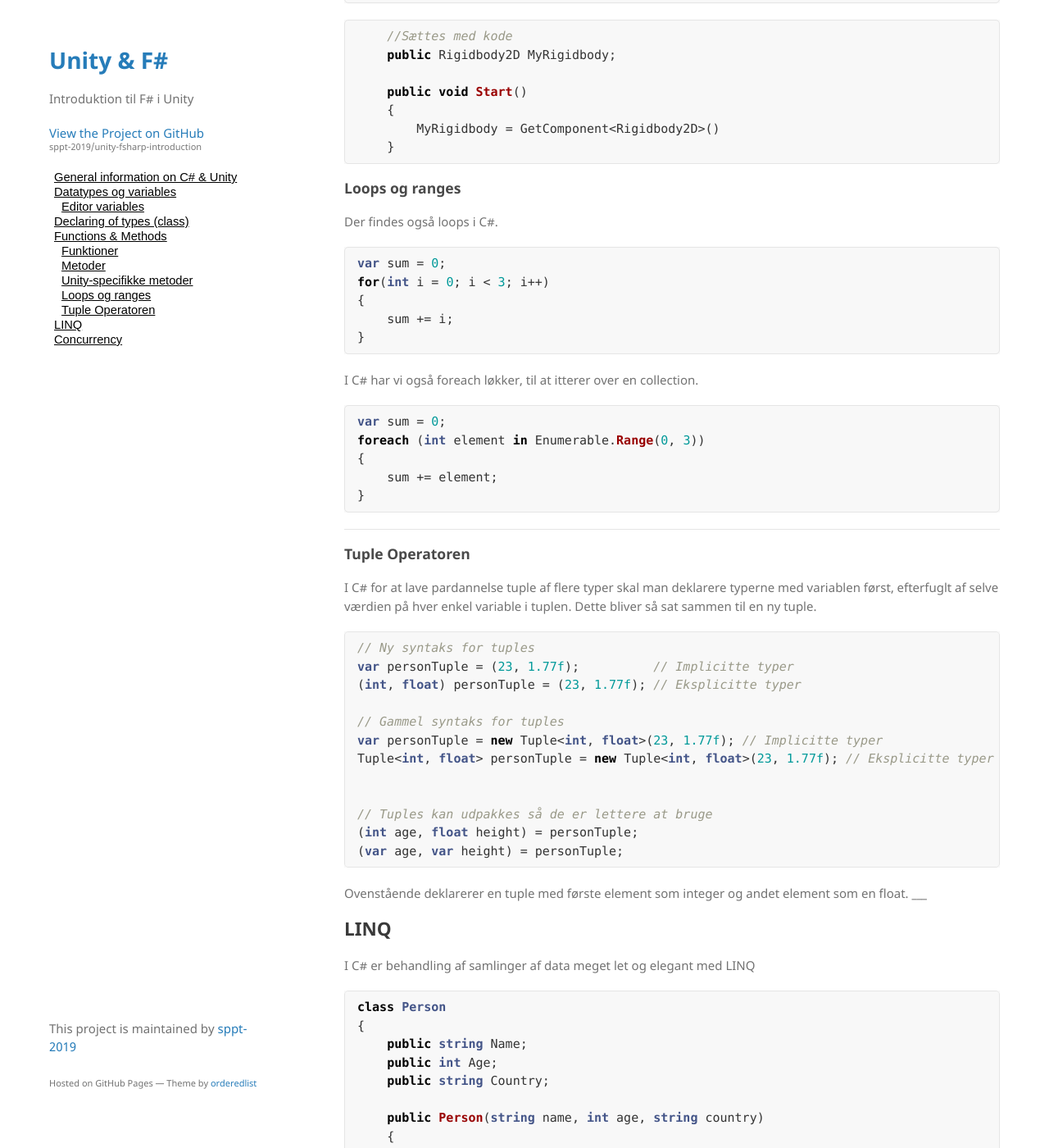
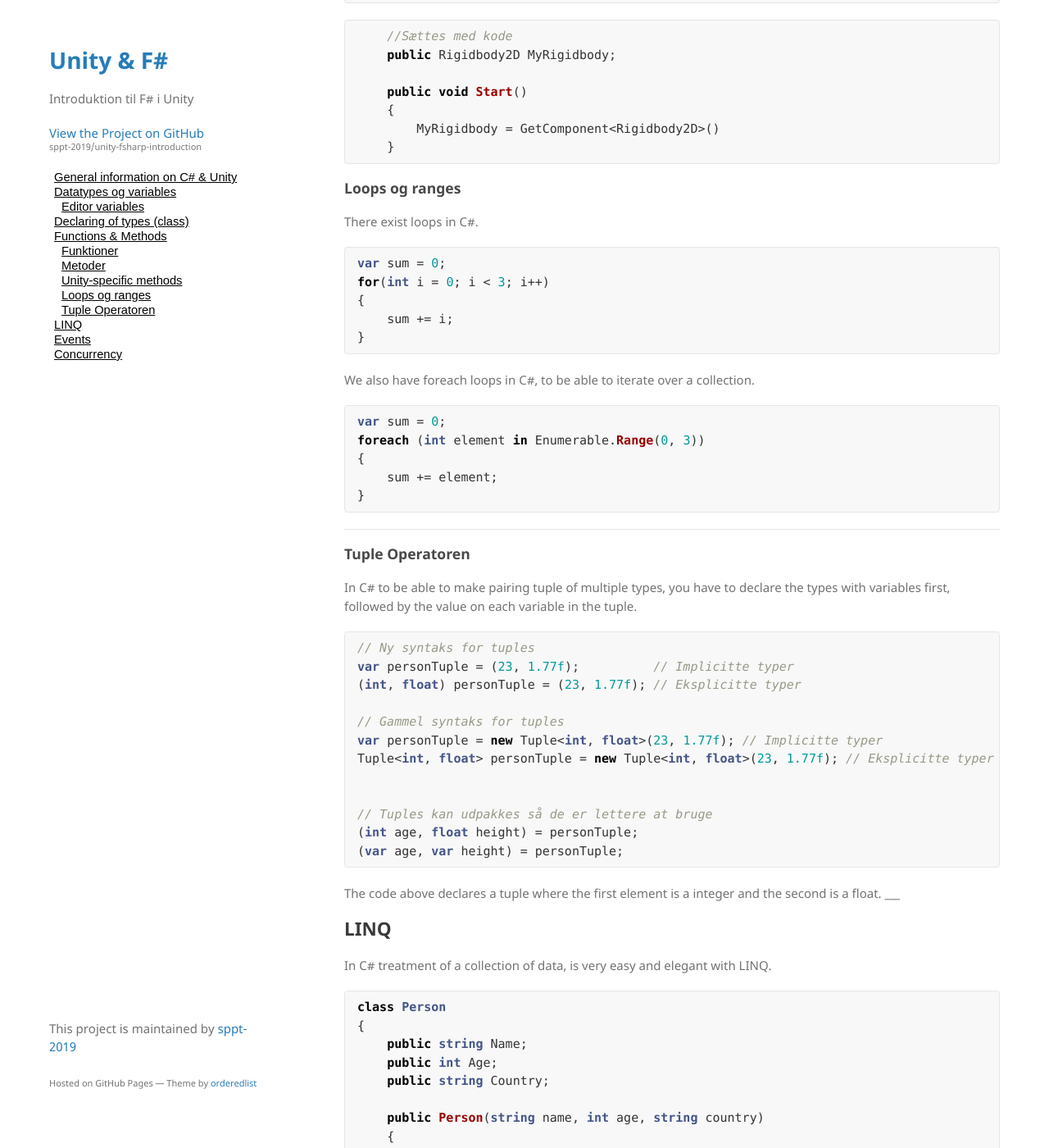
Before and after one commit to sppt-2019/unity-fsharp-introduction, a Jekyll site: the page built from csharp-eng.md, in a window 1280 px wide and 1400 px high, scrolled down 2794 px. Shown: the whole window at 82% size. Built offline with Jekyll 4.4.1, drawn with Linux system fonts in a browser that asks for light colours; our own code applies the rules of GitHub Pages for plain Markdown files; some of the changed text lies outside the part shown.

Commit message:
Translated flavour text to english

````diff
--- a/csharp-eng.md
+++ b/csharp-eng.md
@@ -80,11 +80,11 @@ class MoveForward : MonoBehaviour
 }
 ```
 
-### Unity-specifikke metoder
-Her giver vi nogle eksempler på Unity-specifikke metoder du måske kan få brug for.
+### Unity-specific methods
+Here we gives some examples of Unity-specific methods you might get a need to use.
 
 #### Instantiate
-Instantiering i C# Unity gøres det på denne måde.
+Instanciating in C# Unity is done this way.
 ```csharp
     //Type 'GameObject' via casting
     gObj = GameObject.Instantiate(prefab, transform.position, Quaternion.identity) as GameObject;
@@ -94,8 +94,8 @@ Instantiering i C# Unity gøres det på denne måde.
     gameObject = GameObject.Instantiate<GameObject>(prefab, transform.position, Quaternion.identity);
 ```
 
-#### Component referencer
-Ligesom i C# er der to måder at få referencer til Components på: I editoren med `[<SerializeField>]` eller i koden med `GetComponent<T>`.
+#### Component reference
+Like in C# there is two ways to reference to Components: In the editor with `[<SerializeField>]` or in the code with `GetComponent<T>`.
 
 ```csharp
     //Sættes i editoren
@@ -135,7 +135,7 @@ member this.OnMouseDown() =
 -->
 
 ### Loops og ranges
-Der findes også loops i C#.
+There exist loops in C#.
 ```csharp
 var sum = 0;
 for(int i = 0; i < 3; i++)
@@ -143,7 +143,7 @@ for(int i = 0; i < 3; i++)
     sum += i;
 }
 ```
-I C# har vi også foreach løkker, til at itterer over en collection.
+We also have foreach loops in C#, to be able to iterate over a collection.
 
 ```csharp
 var sum = 0;
@@ -155,7 +155,7 @@ foreach (int element in Enumerable.Range(0, 3))
 ___
 
 ### Tuple Operatoren
-I C# for at lave pardannelse tuple af flere typer skal man deklarere typerne med variablen først, efterfuglt af selve værdien på hver enkel variable i tuplen. Dette bliver så sat sammen til en ny tuple.
+In C# to be able to make pairing tuple of multiple types, you have to declare the types with variables first, followed by the value on each variable in the tuple.
 
 ```csharp
 // Ny syntaks for tuples
@@ -171,10 +171,10 @@ Tuple<int, float> personTuple = new Tuple<int, float>(23, 1.77f); // Eksplicitte
 (int age, float height) = personTuple;
 (var age, var height) = personTuple;
 ```
-Ovenstående deklarerer en tuple med første element som integer og andet element som en float.
+The code above declares a tuple where the first element is a integer and the second is a float.
 ___
 ## LINQ
-I C# er behandling af samlinger af data meget let og elegant med LINQ
+In C# treatment of a collection of data, is very easy and elegant with LINQ.
 
 ```csharp
 class Person
@@ -222,10 +222,10 @@ var namesOnly = persons
 var percentageScadinavians = (persons
                                 .Where(person => person.Country == "Norway" || person.Country == "Valhal")
                                 .Count() / persons.Length) * 100;
-
+```
 ___
 ## Events
-For at erklære et event i en given klasse skal man have to ting. Først skal eventet navngives og derudover skal man huske at `Invoke` eventet in en metode
+To be able to declare a event in a given class you have to make two things. First the event needs a name and then you need to remember to `Invoke` the event in a method.
 ```csharp
 public event EventHandler StuffHappened;
 
@@ -239,9 +239,9 @@ private void ProcessStuff()
     }
 }
 ```
+Handlers need to be added as functions.
+If you are interested in provide a parameter with which to use in a lambda expression, see where `myParameterEventHandler` gets added, after `Debug.Log` in `Start`.
 
-Handlers skal tilføjes som en funktion.
-Hvis du derimod er interesseret i at give en parameter med kan man benytte et lambda udtryk, se hvor `myParameterEventHandler` bliver tilføjet, efter `Debug.Log` i `Start`.
 ```csharp
 // Man kan subscribe til et event med et lambda-udtryk, en anonym metode eller en delegate:
 StuffHappened += (s, e) => Debug.Log("Stuff just happened!");
@@ -253,7 +253,7 @@ StuffHappened += OnStuffHappened; // subscribe til event
 StuffHappened -= OnStuffHappened; // unsubscribe fra event
 ```
 
-I en Unity kontekst:
+In a Unity context:
 ```csharp
 public event EventHandler JumpPressed;
 public event EventHandler FirePressed;
@@ -271,8 +271,7 @@ ___
 
 ## Concurrency
 
-Concurrency er et rimeligt omfattende emne og vi har derfor lavet separate filer.
+Concurrency is a reasonably comprehensive topic so we have covered it in a separate file.
+[Read about concurrency in C#](csharp-concurrency.md)
 
-[Læs om concurrency i C#](csharp-concurrency.md)
-
-[Læs om concurrency i F#](fsharp-concurrency.md)
+[Read about concurrency in F#](fsharp-concurrency.md)
````
